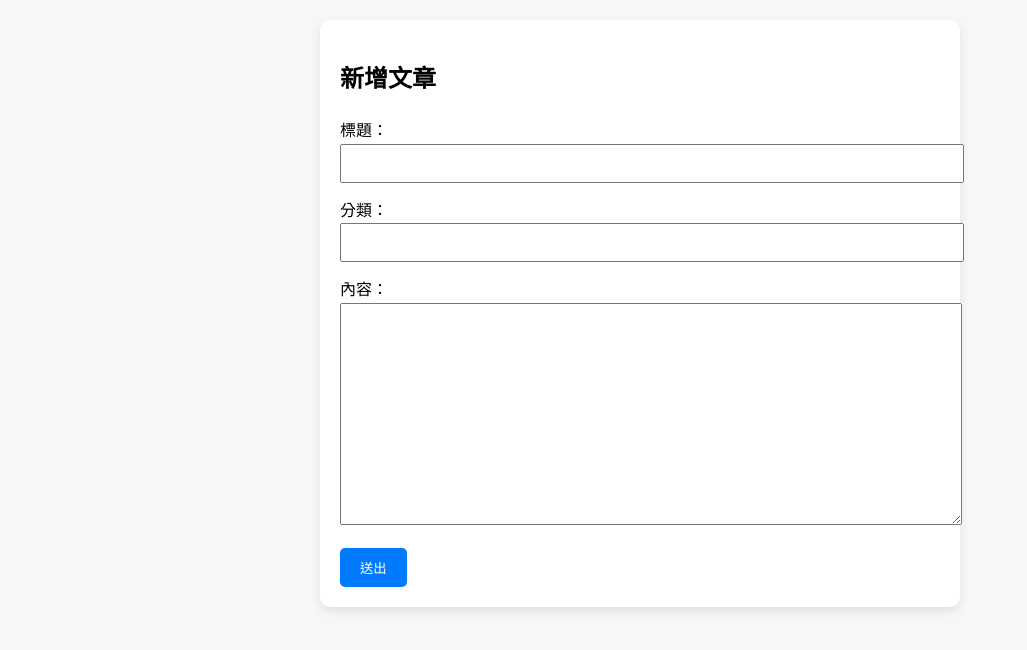
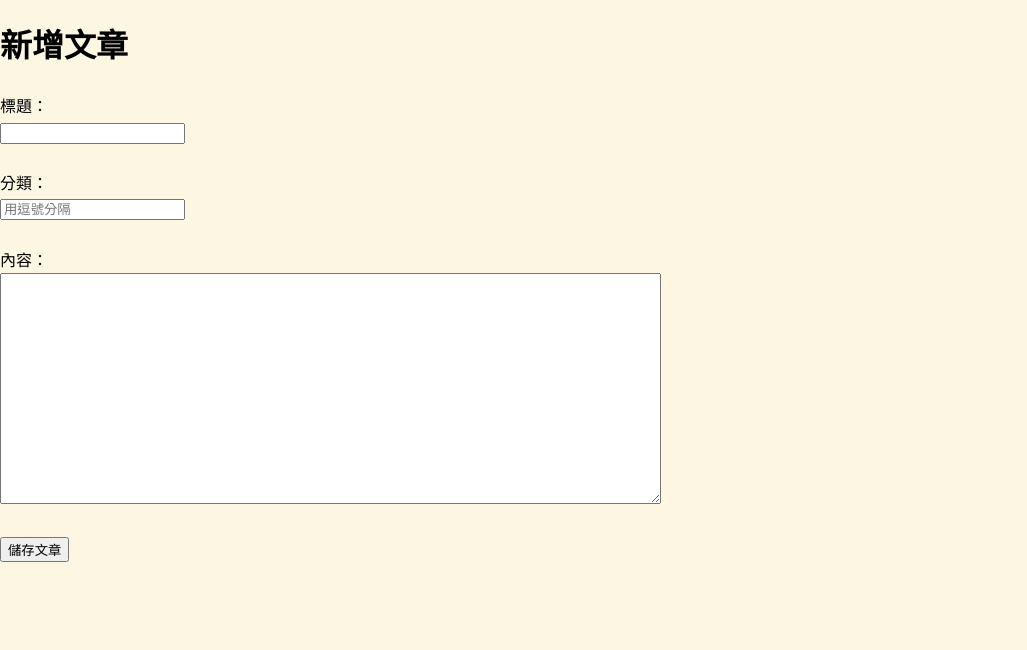
Before and after one commit to KenHAI666/Runing9TO5, a Jekyll site: the page templates/index.html, which Jekyll copies as it is, in a window 1280 px wide. Shown: the top 650 px of the page, without its empty margins (0-1027 px from the left). Built offline with Jekyll 4.4.1, drawn with Linux system fonts in a browser that asks for light colours.

Commit message:
Update index.html

```diff
--- a/templates/index.html
+++ b/templates/index.html
@@ -1,34 +1,23 @@
 <!DOCTYPE html>
-<html lang="zh-Hant">
+<html lang="zh-TW">
 <head>
-  <meta charset="UTF-8">
-  <title>後台管理</title>
-  <link rel="stylesheet" href="/assets/css/style.css">
-  <style>
-    body { font-family: sans-serif; padding: 20px; background: #f7f7f7; }
-    .form-card {
-      max-width: 600px; margin: auto; background: #fff;
-      padding: 20px; border-radius: 10px;
-      box-shadow: 0 4px 10px rgba(0,0,0,0.1);
-    }
-    textarea { width: 100%; height: 200px; }
-    input, textarea { margin-bottom: 15px; padding: 10px; width: 100%; }
-    button { padding: 10px 20px; border: none; background: #007bff; color: white; border-radius: 5px; cursor: pointer; }
-    button:hover { background: #0056b3; }
-  </style>
+    <meta charset="UTF-8">
+    <title>後台新增文章</title>
+    <link rel="stylesheet" href="../assets/css/style.css">
 </head>
 <body>
-  <div class="form-card">
-    <h2>新增文章</h2>
-    <form action="/new" method="post">
-      <label>標題：</label>
-      <input type="text" name="title" required>
-      <label>分類：</label>
-      <input type="text" name="category" required>
-      <label>內容：</label>
-      <textarea name="content" required></textarea>
-      <button type="submit">送出</button>
+    <h1>新增文章</h1>
+    <form method="post">
+        <label>標題：</label><br>
+        <input type="text" name="title" required><br><br>
+
+        <label>分類：</label><br>
+        <input type="text" name="categories" required placeholder="用逗號分隔"><br><br>
+
+        <label>內容：</label><br>
+        <textarea name="content" rows="15" cols="80" required></textarea><br><br>
+
+        <input type="submit" value="儲存文章">
     </form>
-  </div>
 </body>
 </html>
```
